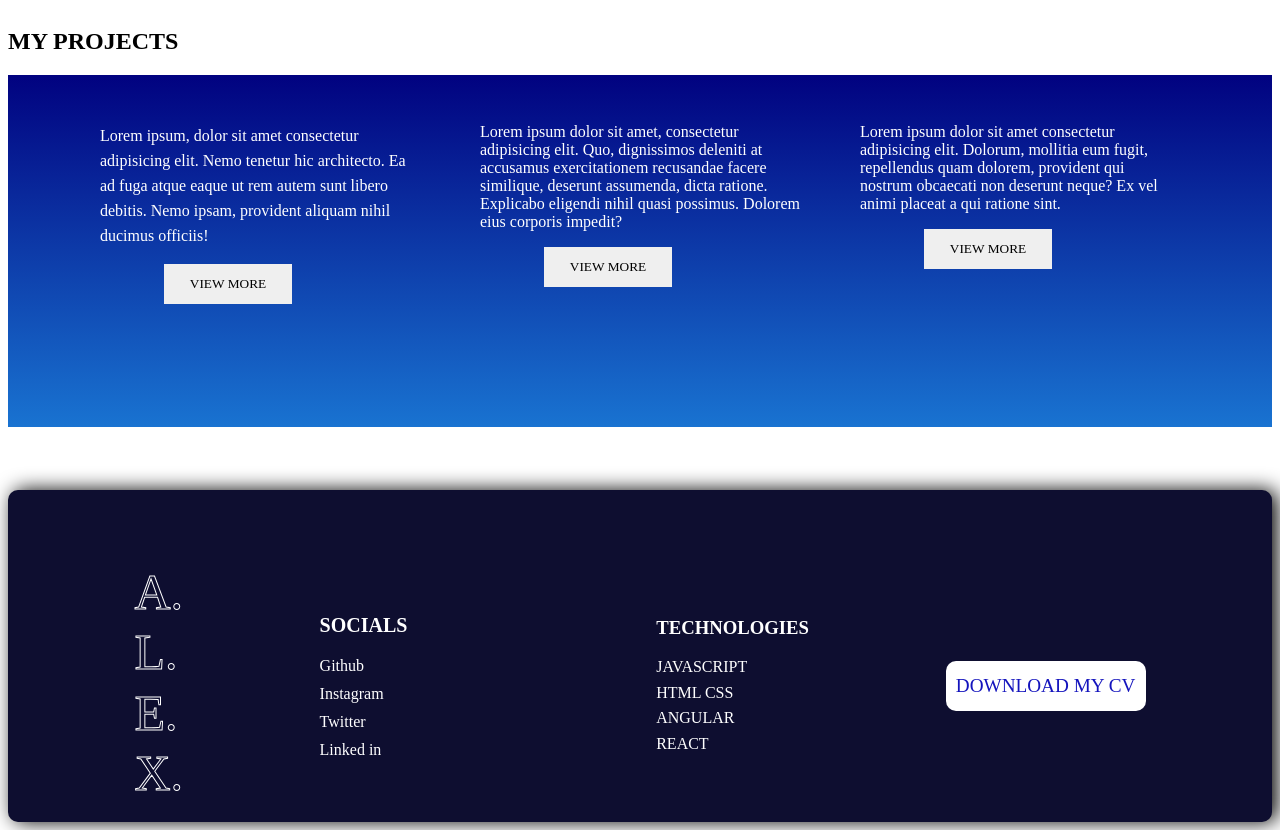
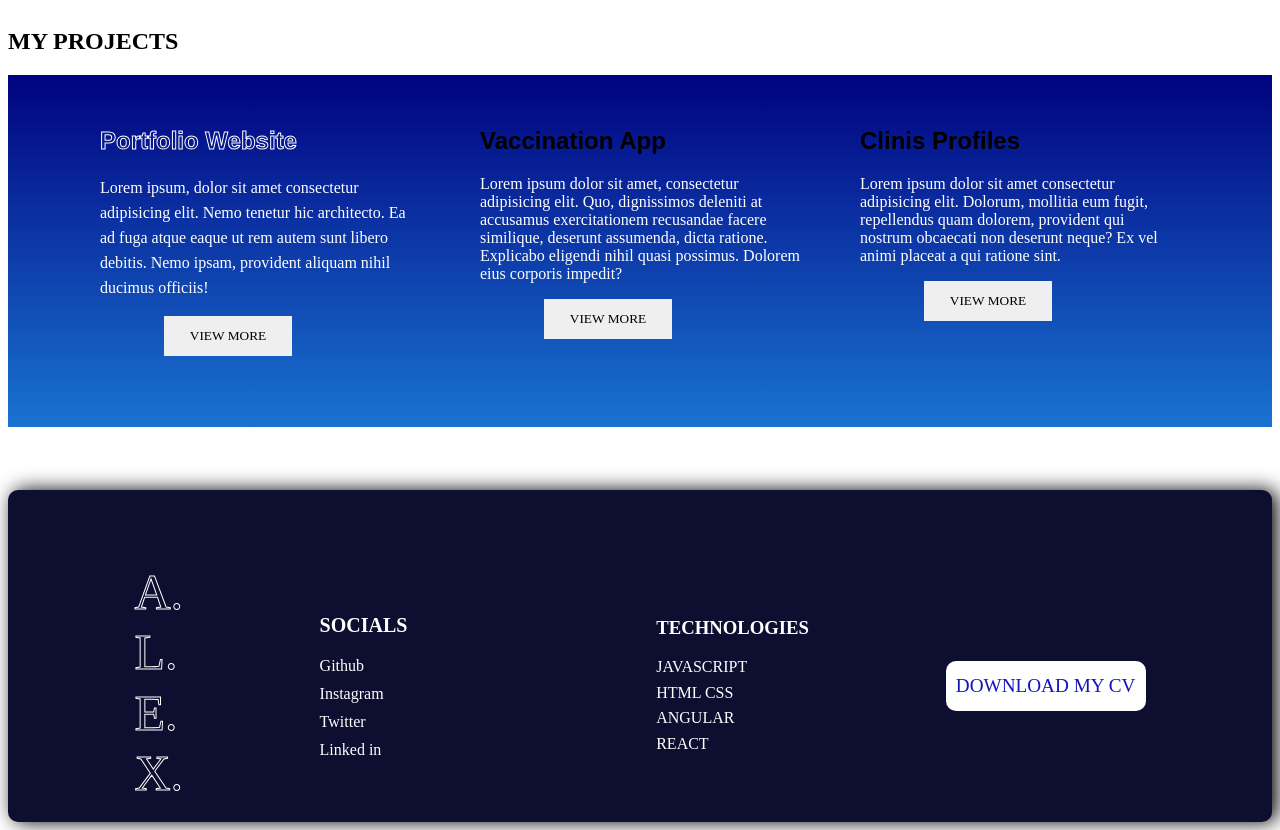
Before and after one commit to Njogu-Alex/Njogu-Alex, an Angular app: page / in a window 1280 px wide. Shown: the part 800-1630 px from the top of the page. Built offline with nearby package versions, Linux system fonts and the light colour scheme.

Commit message:
giving the info section ints final looks

```diff
--- a/src/app/cards/cards.component.html
+++ b/src/app/cards/cards.component.html
@@ -1,18 +1,21 @@
 <h2>MY PROJECTS</h2>
 <section class="card-holder">
     <div class="card-one">
+        <h2>Portfolio Website</h2>
         <p>Lorem ipsum, dolor sit amet consectetur adipisicing elit. Nemo tenetur hic architecto. Ea ad fuga atque eaque ut rem autem sunt libero debitis. Nemo ipsam, provident aliquam nihil ducimus officiis!</p>
         <div class="mybutton">
             <button class="view">view more</button>
         </div>
     </div>
     <div class="card-two">
+        <h2>Vaccination App</h2>
         <p>Lorem ipsum dolor sit amet, consectetur adipisicing elit. Quo, dignissimos deleniti at accusamus exercitationem recusandae facere similique, deserunt assumenda, dicta ratione. Explicabo eligendi nihil quasi possimus. Dolorem eius corporis impedit?</p>
         <div class="mybutton">
             <button class="view">view more</button>
         </div>
     </div>
     <div class="card-three">
+        <h2>Clinis Profiles</h2>
         <p>Lorem ipsum dolor sit amet consectetur adipisicing elit. Dolorum, mollitia eum fugit, repellendus quam dolorem, provident qui nostrum obcaecati non deserunt neque? Ex vel animi placeat a qui ratione sint.</p>
         <div class="mybutton">
             <button class="view">view more</button>
--- a/src/app/landing-page/landing-page.component.css
+++ b/src/app/landing-page/landing-page.component.css
@@ -1,11 +1,9 @@
-section{
-    display: grid;
-}
 .landing-page{
     height: 100vh;
     display: flex;
     align-items: center;
     padding: 0 10%;
+
 }
 .home-intro{
     max-width: 600px;
@@ -55,6 +53,7 @@ img{
     height: 60%;
     border-radius: 50%;
     transition:2s ;
+
 }
 img:hover{
     width: 50%;
```
